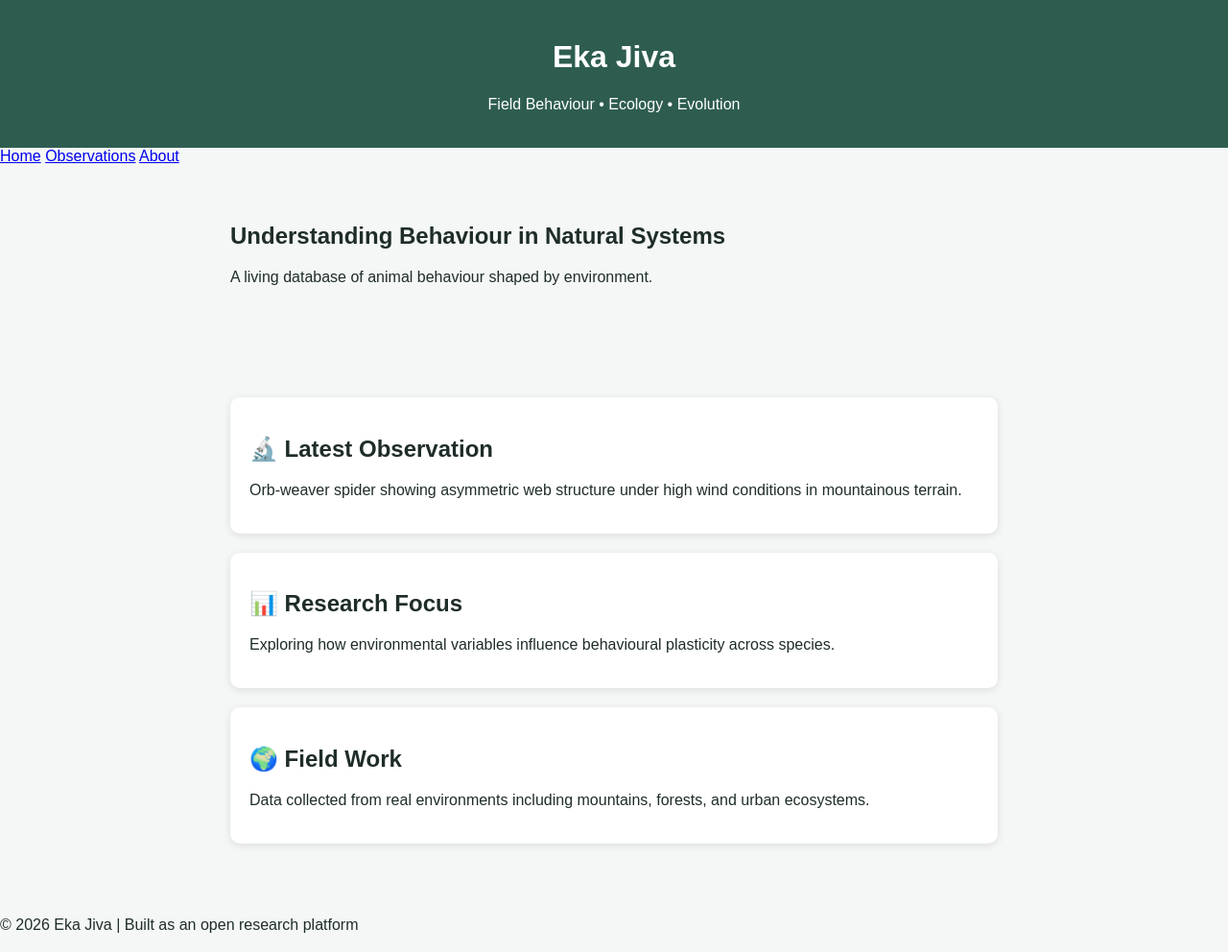
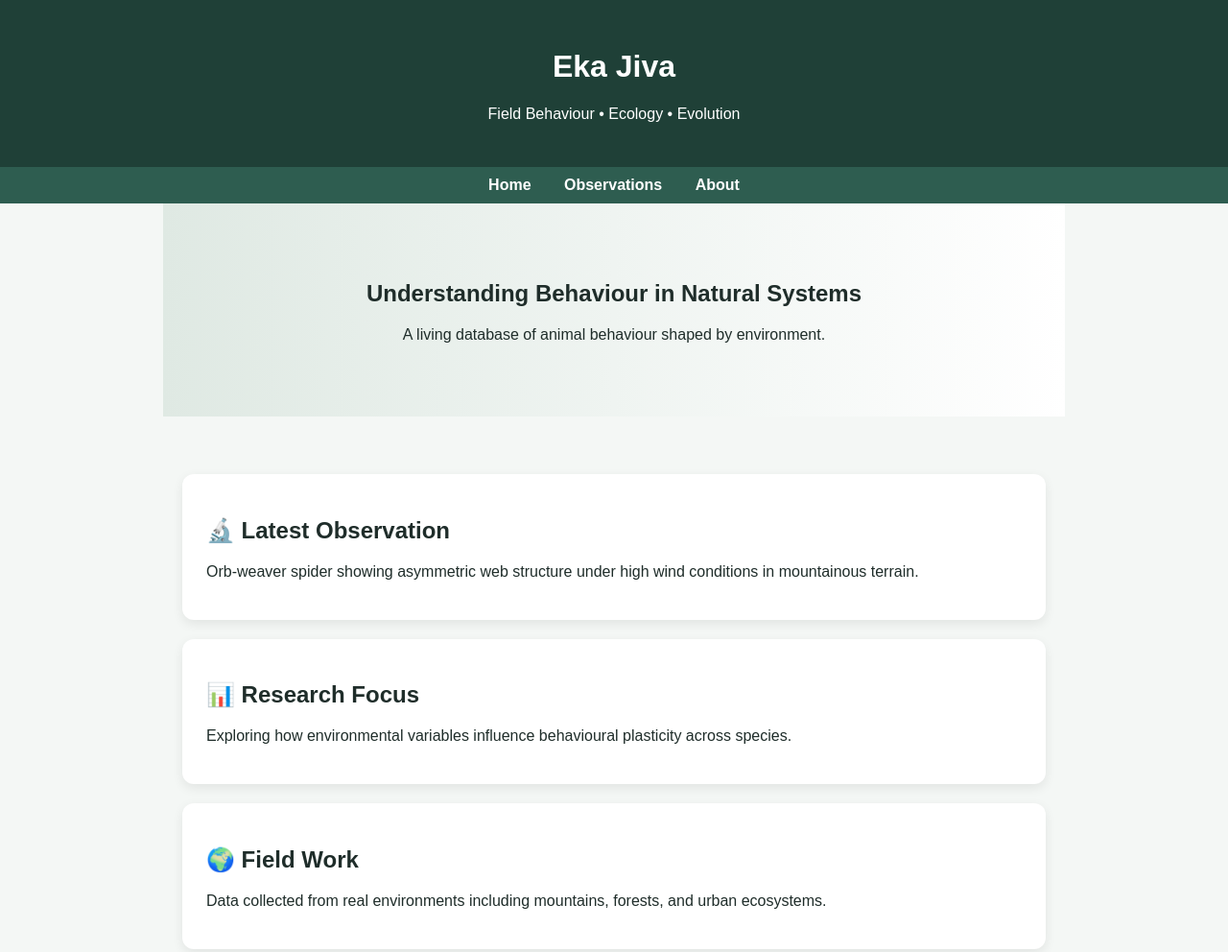
Before and after one commit to eka-jiva/eka-jiva, a plain HTML site: page index.html in a window 1280 px wide. Shown: the top 992 px of the page at 96% size. Drawn offline with Linux system fonts and the light colour scheme.

Commit message:
style.css

```diff
--- a/style.css
+++ b/style.css
@@ -1,27 +1,59 @@
 body {
+    margin: 0;
     font-family: Arial, sans-serif;
     background-color: #f4f7f5;
     color: #1f2d2a;
-    margin: 0;
 }
 
+/* Header */
 header {
-    background-color: #2e5d50;
+    background-color: #1f4037;
     color: white;
-    padding: 20px;
     text-align: center;
+    padding: 30px 20px;
 }
 
-section {
-    padding: 40px;
-    max-width: 800px;
-    margin: auto;
+/* Navigation */
+nav {
+    text-align: center;
+    background-color: #2e5d50;
+    padding: 10px;
 }
 
+nav a {
+    color: white;
+    margin: 0 15px;
+    text-decoration: none;
+    font-weight: bold;
+}
+
+/* Hero Section */
+.hero {
+    text-align: center;
+    padding: 60px 20px;
+    background: linear-gradient(to right, #dfe9e3, #ffffff);
+}
+
+/* Content Section */
+section {
+    max-width: 900px;
+    margin: auto;
+    padding: 40px 20px;
+}
+
+/* Cards */
 .card {
     background: white;
+    padding: 25px;
+    margin: 20px 0;
+    border-radius: 12px;
+    box-shadow: 0 4px 12px rgba(0,0,0,0.08);
+}
+
+/* Footer */
+footer {
+    text-align: center;
     padding: 20px;
-    margin: 20px 0;
-    border-radius: 10px;
-    box-shadow: 0 2px 8px rgba(0,0,0,0.1);
+    background-color: #1f4037;
+    color: white;
 }
```
